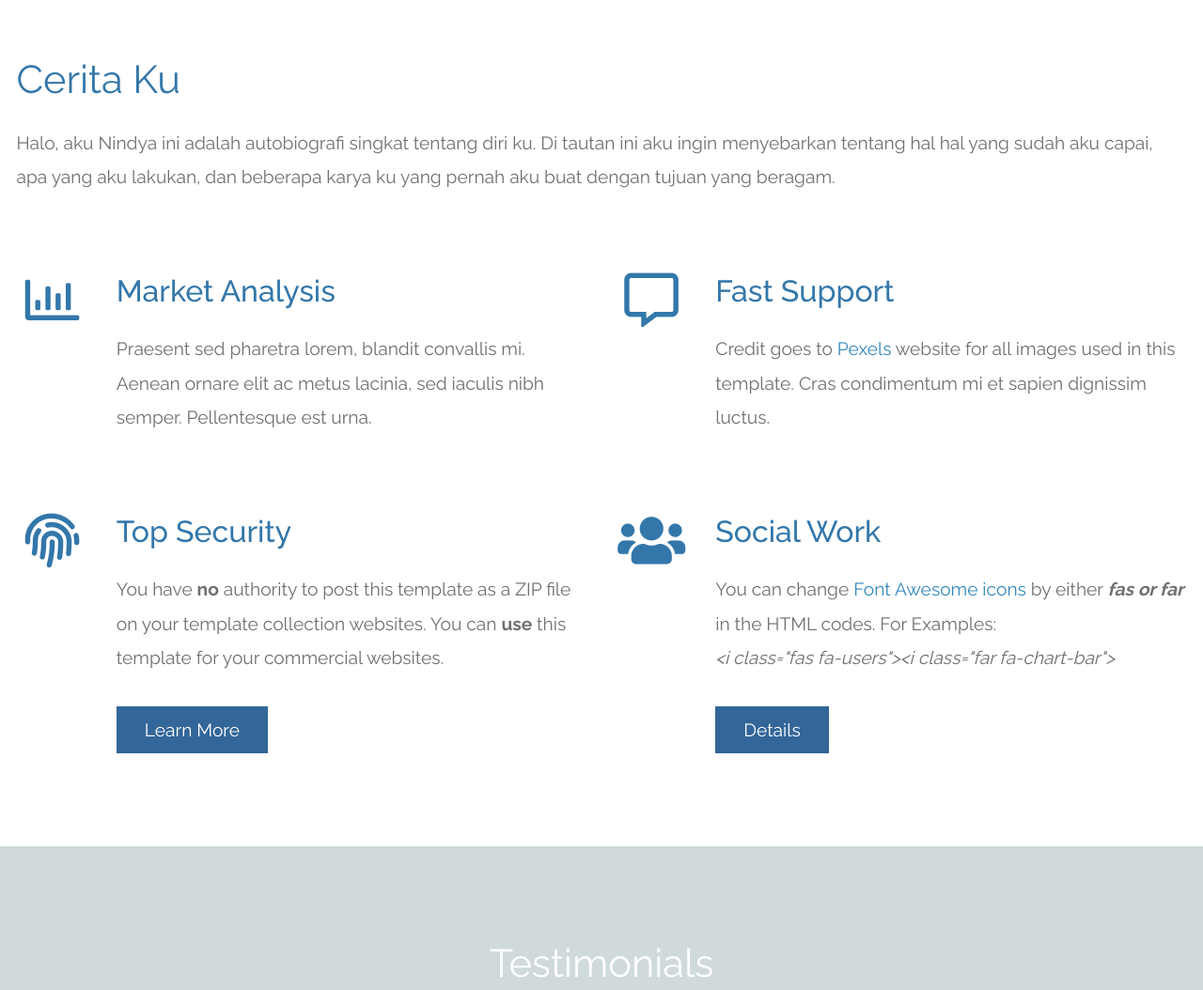
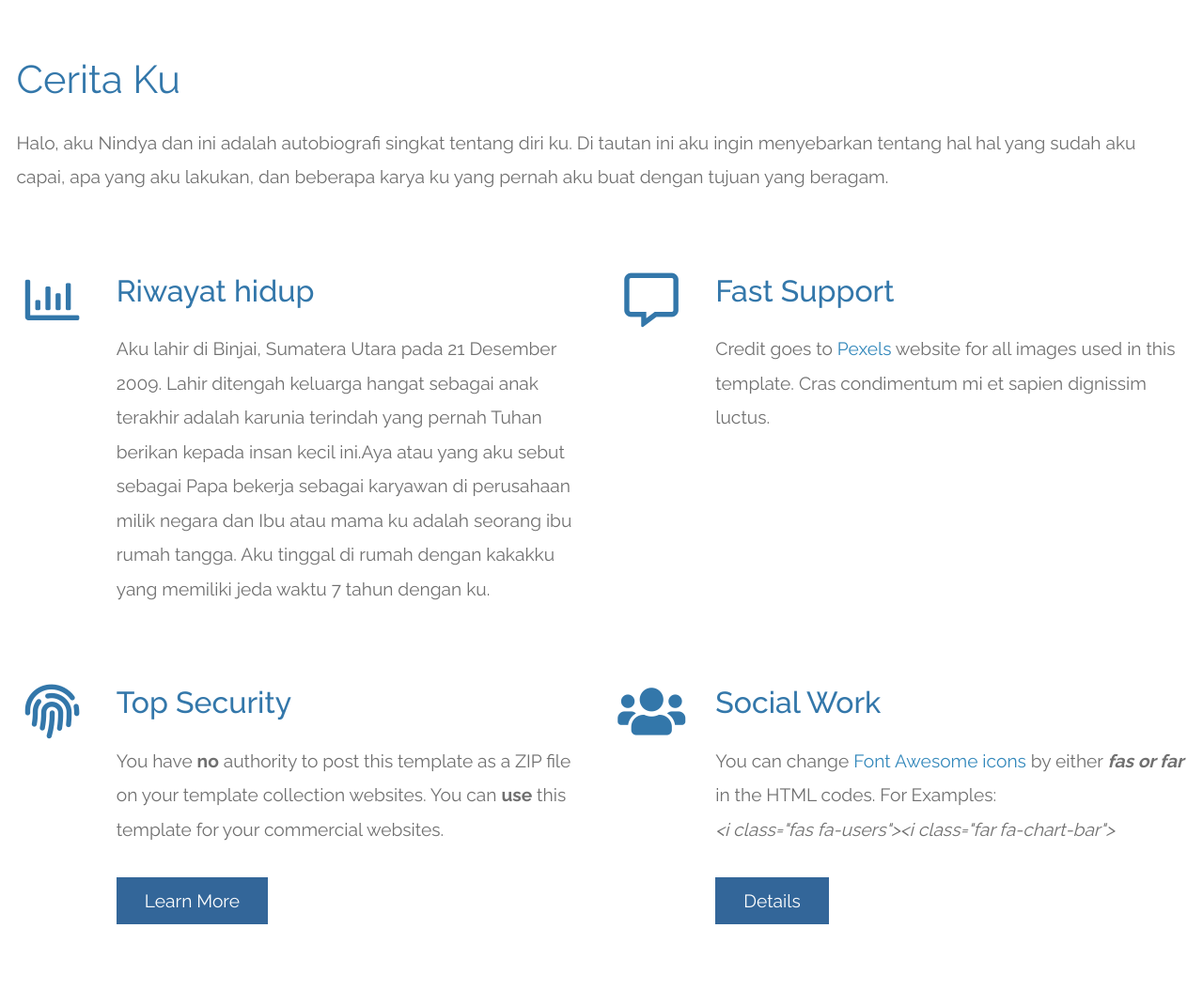
Before and after one commit to nindya27-air/nindyabikintugasakhir, a plain HTML site: page index.html in a window 1280 px wide. Shown: the part 840-1894 px from the top of the page at 94% size. Drawn offline with Linux system fonts and the light colour scheme.

Commit message:
Update index.html

```diff
--- a/index.html
+++ b/index.html
@@ -78,7 +78,7 @@ https://www.tooplate.com/view/2117-infinite-loop
                     <div class="tm-intro-text-container">
                         <h2 class="tm-text-primary mb-4 tm-section-title">Cerita Ku</h2>
                         <p class="mb-4 tm-intro-text">
-                          Halo, aku Nindya ini adalah autobiografi singkat tentang diri ku. Di tautan ini aku ingin menyebarkan tentang hal hal yang sudah aku capai, apa yang aku lakukan, dan beberapa karya ku yang pernah aku buat dengan tujuan yang beragam.
+                          Halo, aku Nindya dan ini adalah autobiografi singkat tentang diri ku. Di tautan ini aku ingin menyebarkan tentang hal hal yang sudah aku capai, apa yang aku lakukan, dan beberapa karya ku yang pernah aku buat dengan tujuan yang beragam.
                     </div>
                 </div>
 
@@ -90,9 +90,9 @@ https://www.tooplate.com/view/2117-infinite-loop
                 </div>
                 <div class="col-lg-5">
                     <div class="tm-intro-text-container">
-                        <h2 class="tm-text-primary mb-4">Market Analysis</h2>
+                        <h2 class="tm-text-primary mb-4">Riwayat hidup</h2>
                         <p class="mb-4 tm-intro-text">
-                          Praesent sed pharetra lorem, blandit convallis mi. Aenean ornare elit ac metus lacinia, sed iaculis nibh semper. Pellentesque est urna.</p>
+                          Aku lahir di Binjai, Sumatera Utara pada 21 Desember 2009. Lahir ditengah keluarga hangat sebagai anak terakhir adalah karunia terindah yang pernah Tuhan berikan kepada insan kecil ini.Aya atau yang aku sebut sebagai Papa bekerja sebagai karyawan di perusahaan milik negara dan Ibu atau mama ku adalah seorang ibu rumah tangga. Aku tinggal di rumah dengan kakakku yang memiliki jeda waktu 7 tahun dengan ku.</p>
                     </div>
                 </div>
 
```
